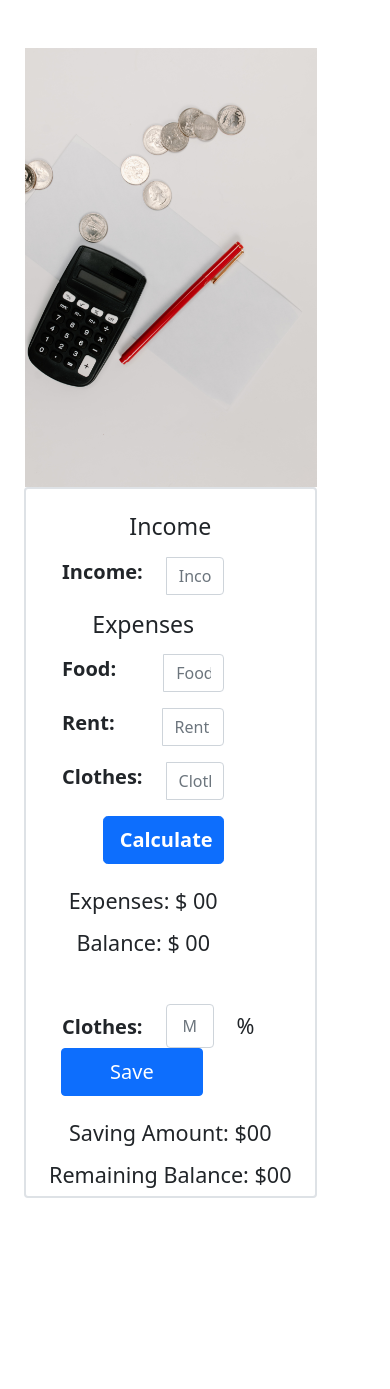
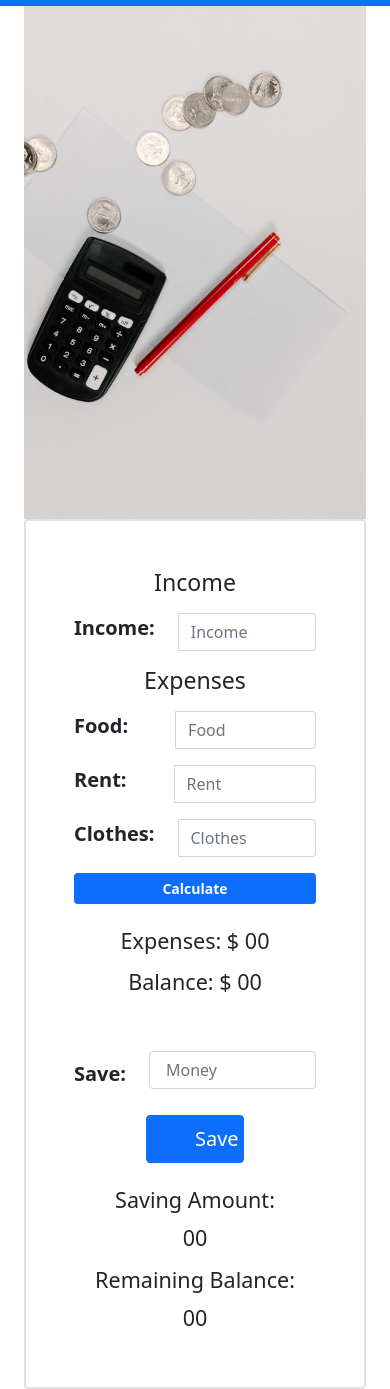
Before and after one commit to Mahbub-web-hero-1997/income-calculation, a plain HTML site: page index.html in a window 390 px wide. Shown: the part 76-1465 px from the top of the page. Before the commit the page ends 1322 px from the top, so only its background shows below. Drawn offline with nearby package versions, Linux system fonts and the light colour scheme.

Commit message:
new added

```diff
--- a/css/style.css
+++ b/css/style.css
@@ -1,27 +1,41 @@
-@media only screen and (max-width:668px) {
+/* body{
+    background: rgba(0, 0, 0, 0.609);
+    color:whitesmoke
+} */
+
+@media (max-width: 668px) {
+    header{
+        width: 100%;
+    }
     #header_Titel{
-        font-size: 30px;
+        font-size: 35px;
     }
-    #container_Width{
+    main{
         width: 100%;
-        margin: 0;
-        padding: 0;
+    }
+    .container_Width{
+        width: 100%;
+        height: 100vh;
     }
     #total_Calculation{
+    flex-direction: column;
+    }
+    #save_Money{
+        display: flex;
         flex-direction: column;
-        justify-content: center;
-        align-items: center;
-        width: 100%;
     }
-    #image_Aria{
-        width: 100%;
-        margin: 0;
-        padding: 0;
+    #parcent{
+        display: none;
     }
-    #image_Aria img{
-        width: 100%;
+    #savingButton{
+        margin-top: 10px;
     }
-    #income_Aria{
-        width: 100%;
+    #saving_Amount{
+        display: block;
+        margin-top: 12px;
+    }
+    #subTotal{
+        display: block;
+        margin-top: 12px;
     }
 }
--- a/index.html
+++ b/index.html
@@ -22,22 +22,24 @@
         <h1 id="header_Titel" class="display-3 fw-bold text-center text-white">Track your spending</h1>
     </header>
     <!-- main Aria -->
-    <main class=" my-5 ">
-        <section id="container_Width" class="container">
-            <div id="total_Calculation" class="d-flex flex-md-row justify-content-between  ">
-                <div id="image_Aria" class="  w-75 rounded me-5 ">
-                    <img class="img-fluid" src="images/image.jpg" alt="">
+    <main class="w-100 mx-auto">
+        <section id="container_Width" class="h-100 ">
+            <div id="total_Calculation"
+                class="d-flex flex-md-row flex-sm-column h-100 justify-content-sm-between mx-auto px-4">
+                <div id="image_Aria" class=" w-100 rounded me-5 h-100 ">
+                    <img class="" src="images/image.jpg" alt="" width="100%" height="100%">
                 </div>
-                <div id="income_Aria" class=" mx-5 py-0 w-75 mx-auto border border-2 pt-4  rounded ms-4 ">
+                <div id="income_Aria" class=" mx-5 w-100 mx-auto border border-2 p-5  rounded ms-sm-0 ">
                     <!-- income aria -->
-                    <div class="w-75 mx-auto text-center">
+                    <div class="w-100 mx-auto text-center">
                         <h5 class="text-center fs-3 mb-3">Income</h5>
-                        <div class="input-group mb-3 w-75">
-                            <span class="fs-5 fw-bold pe-4">Income:</span>
-                            <input id="income" type="input-group-text" class="form-control" placeholder="Income">
+                        <div class="input-group mb-3 w-100">
+                            <span class="d-sm-block fs-5 fw-bold pe-4">Income:</span>
+                            <input id="income" type="input-group-text" class="form-control d-sm-block"
+                                placeholder="Income">
                         </div>
                         <!-- Expance aria -->
-                        <div class="w-75">
+                        <div id="expenses" class="w-100 mx-auto">
                             <h5 class="text-center fs-3 mb-3 mx-auto">Expenses</h5>
                             <div class="input-group mb-3 ">
                                 <span class="fs-5 fw-bold pe-5">Food:</span>
@@ -56,7 +58,7 @@
                             </div>
                             <!-- Calculate Button -->
                             <div>
-                                <button class="btn btn-lg btn-primary text-white fw-bold mx-auto  w-75 me-0 d-block"
+                                <button class="btn btn-sm btn-primary text-white fw-bold mx-auto  w-100 me-0 d-block"
                                     id="calculate_Button">Calculate</button>
                             </div>
                             <!-- Total Expenses -->
@@ -69,16 +71,19 @@
                         </div>
                     </div>
                     <!-- bonus aria -->
-                    <div class="input-group mb-3 w-75 mx-auto mt-5">
-                        <span class="fs-5 fw-bold pe-4 mt-2">Clothes:</span>
-                        <input id="parcent_input" type="text" class="form-control rounded px-3" placeholder="Money"
-                            aria-label="Username">
-                        <span class="input-group-text fs-4 px-4 border border-0 bg-transparent">%</span>
-                        <button id="savingButton" class="btn btn-primary btn-lg px-5 rounded ">Save</button>
+                    <div id="save_Money">
+                        <div class="input-group mb-3 w-100 mx-auto mt-5">
+                            <span class="fs-5 fw-bold pe-4 mt-2">Save:</span>
+                            <input id="parcent_input" type="text" class="form-control rounded px-3 " placeholder="Money"
+                                aria-label="Username">
+                            <span id="parcent" class="input-group-text fs-4 border border-0 bg-transparent">%</span>
+                        </div>
+                        <button id="savingButton"
+                            class="btn btn-primary btn-lg px-5 rounded w-25 d-block mx-auto">Save</button>
                     </div>
                     <div class="mt-4">
-                        <h5 class="text-center fs-4 mb-3">Saving Amount: $<span id="saving_Amount">00</span></h5>
-                        <h5 class="text-center fs-4 mt-3">Remaining Balance: $<span id="subTotal">00</span></h5>
+                        <h5 class="text-center fs-4 mb-3">Saving Amount: <span id="saving_Amount">00</span></h5>
+                        <h5 class="text-center fs-4 mt-3">Remaining Balance: <span id="subTotal">00</span></h5>
                     </div>
 
                 </div>
--- a/js/index.js
+++ b/js/index.js
@@ -2,6 +2,7 @@
 function expenses(expenseId) {
     const exPensesInput = document.getElementById(expenseId);
     const expenseInputNumber = parseFloat(exPensesInput.value);
+
     return expenseInputNumber
 }
 // expenses calculation
@@ -10,17 +11,43 @@ document.getElementById('calculate_Button').addEventListener('click', function (
     const rentExpenses = expenses('rent_Expense');
     const clothesExpenses = expenses('clothes_Expense');
     const income = expenses('income');
-    const totalExpenses = document.getElementById('expenses_Total').innerText = foodExpenses + rentExpenses + clothesExpenses;
-    const balance = document.getElementById('balance').innerText = income - totalExpenses;
+    let balance = 0;
+
+    // let totalExpenses = document.getElementById('expenses_Total').innerText = foodExpenses + rentExpenses + clothesExpenses;
+
+    let expensesAmount = foodExpenses + rentExpenses + clothesExpenses;
+    if (expensesAmount > income) {
+        alert("You don't have enough money");
+        balance = 0;
+    }
+    else {
+        expensesAmount = document.getElementById('expenses_Total').innerText = foodExpenses + rentExpenses + clothesExpenses;
+        balance = document.getElementById('balance').innerText = income - expensesAmount;
+    }
     if (income < 0 || foodExpenses < 0 || rentExpenses < 0 || clothesExpenses < 0) {
-        alert('Plese Enter Posetive Value')
+        alert('Please Enter Positive Value!')
+
     }
+
+
 })
 // Bonus Aria
 document.getElementById('savingButton').addEventListener('click', function () {
     const parcentInput = expenses('parcent_input');
     const income = expenses('income');
-    const balancee = document.getElementById('balance').innerText;
-    const savingTotal = document.getElementById('saving_Amount').innerText = income * parcentInput / 100;
-    const subTotal = document.getElementById('subTotal').innerText = balancee - savingTotal;
+    let balancee = document.getElementById('balance').innerText;
+    let savingTotal = document.getElementById('saving_Amount').innerText = income * parcentInput / 100;
+    let subTotal = balancee - savingTotal;
+    if (savingTotal > subTotal) {
+        alert("Please Enter a Valid Amount");
+        subTotal = document.getElementById('subTotal').innerText = 0;
+        savingTotal = document.getElementById('saving_Amount').innerText = 0
+
+    }
+    else {
+        subTotal = document.getElementById('subTotal').innerText = balancee - savingTotal;
+
+    }
+
+
 })
```
